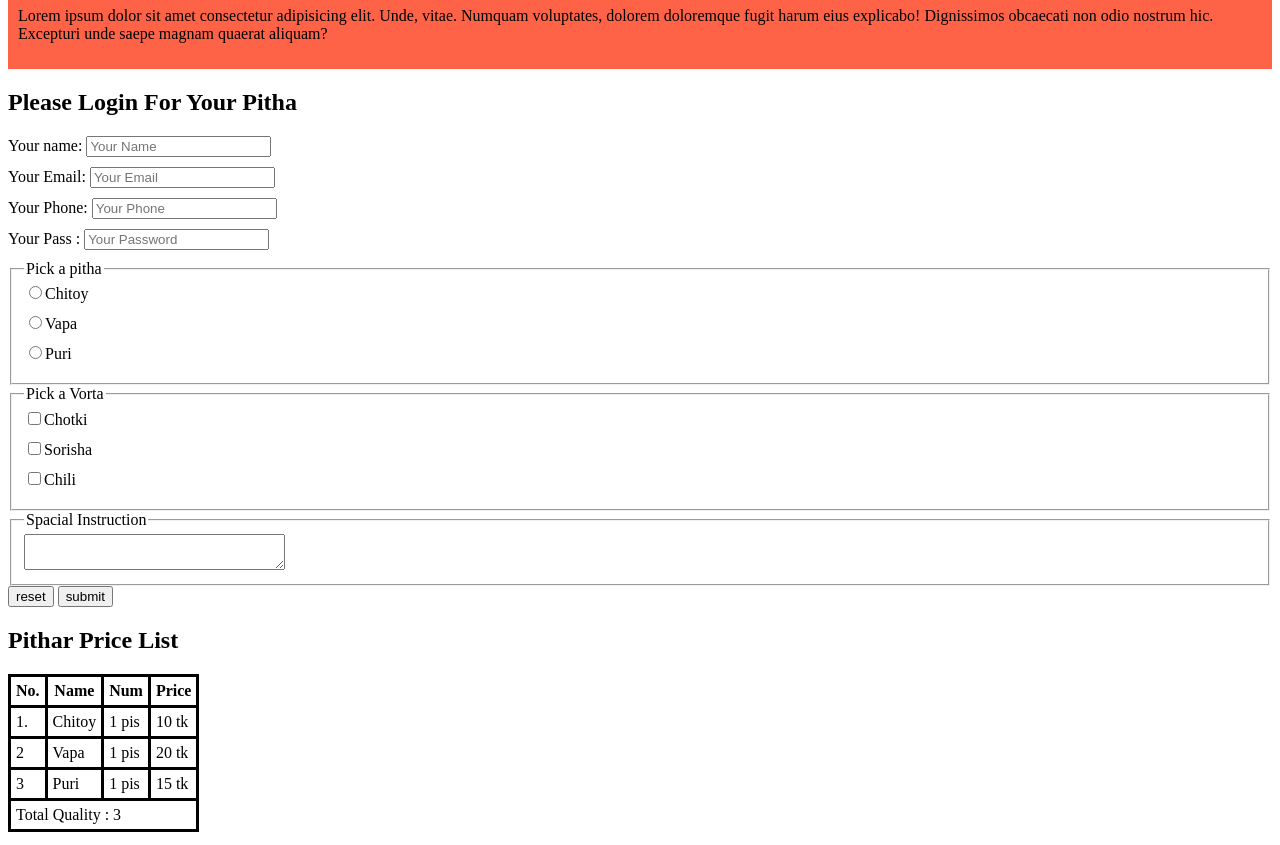
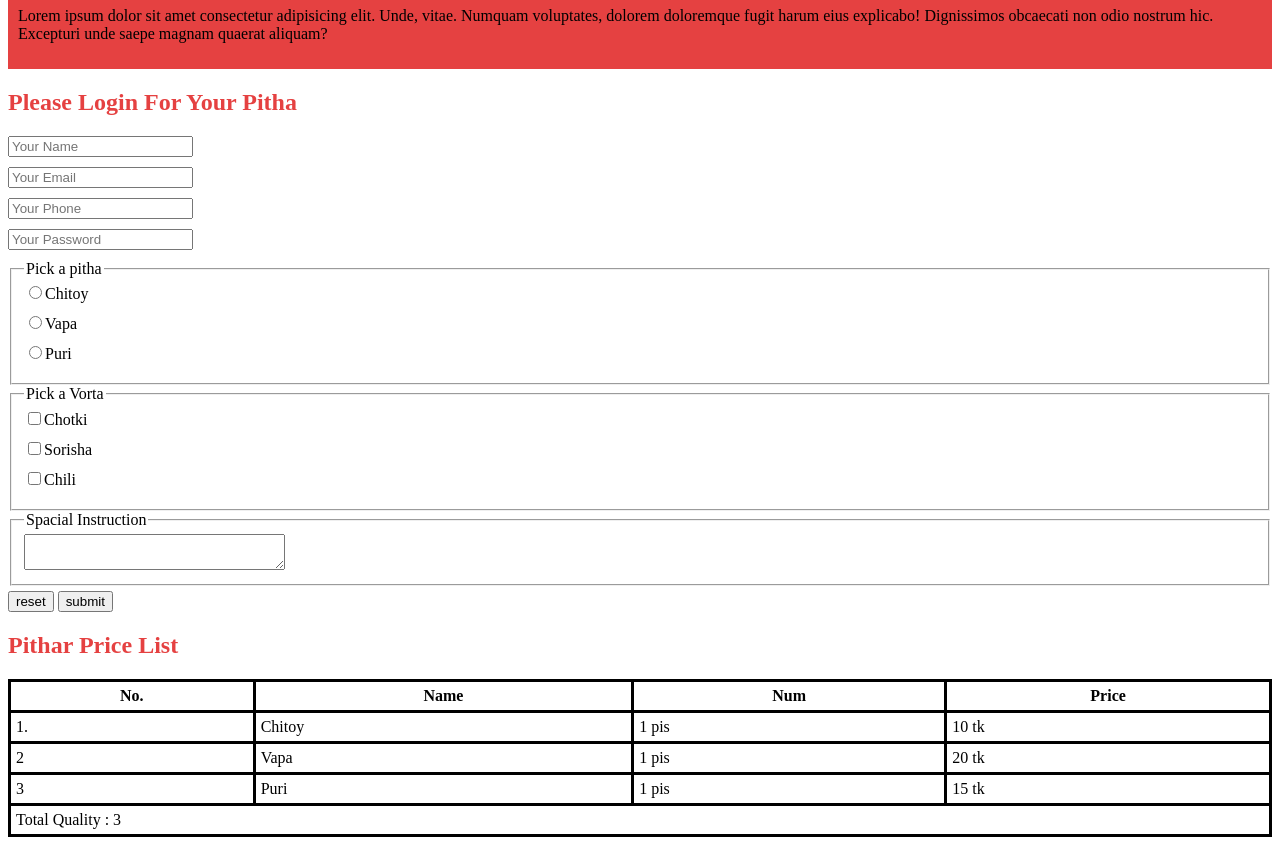
Before and after one commit to Jubayer-profile/programming-web, a plain HTML site: page index.html in a window 1280 px wide. Shown: the part 91-936 px from the top of the page. Drawn offline with Linux system fonts and the light colour scheme.

Commit message:
new added

```diff
--- a/index.html
+++ b/index.html
@@ -4,6 +4,7 @@
     <meta charset="UTF-8">
     <meta name="viewport" content="width=device-width, initial-scale=1.0">
     <title>Pitha r From</title>
+    <link rel="shortcut icon" href="image/download.jpg2.jpg" type="image/x-icon">
     <link rel="stylesheet" href="style/blog.css">
 </head>
 <body>
@@ -14,16 +15,16 @@
     <main>
         <h2>Please Login For Your Pitha</h2>
         <form action="">
-                <label for="">Your name:
+                <label for="">
                     <input type="name" placeholder="Your Name">
                 </label>
-              <label for="">Your Email:
+              <label for="">
                 <input type="email" name="" id="" placeholder="Your Email">
               </label>
-              <label for="">Your Phone:
+              <label for="">
                 <input type="phone" placeholder="Your Phone">
               </label>
-              <label for="">Your Pass :
+              <label for="">
                 <input type="password" name="" id="" placeholder="Your Password">
               </label>
 
@@ -55,8 +56,8 @@
             <legend>Spacial Instruction</legend>
             <textarea name="" id="" cols="30" rows="2"></textarea>
         </fieldset>
-        <input type="reset" value="reset">
-        <input type="submit" value="submit">
+        <input class="reset" type="reset" value="reset">
+        <input class="submit" type="submit" value="submit">
 
     </form>
       <h2>Pithar Price List</h2>
--- a/style/blog.css
+++ b/style/blog.css
@@ -1,5 +1,5 @@
 div{
-    background-color: tomato;
+    background-color: rgb(229, 65, 65);
     padding: 10px;
     margin-bottom: 10px;
 }
@@ -11,6 +11,9 @@ h1{
     text-align: center;
     font-style: oblique;
 }
+h2{
+    color: rgb(229, 65, 65);
+}
 td ,th{
     border: 3px solid black;
     padding: 5px;
@@ -18,3 +21,13 @@ td ,th{
 table{
     border-collapse: collapse;
 }
+.reset{
+    margin-top: 5px;
+}
+.submit{
+    margin-top: 5px;
+}
+table{
+    width: 100%;
+    height: auto;
+}
```
Also changed, not shown: image/download.jpg2.jpg (added).
